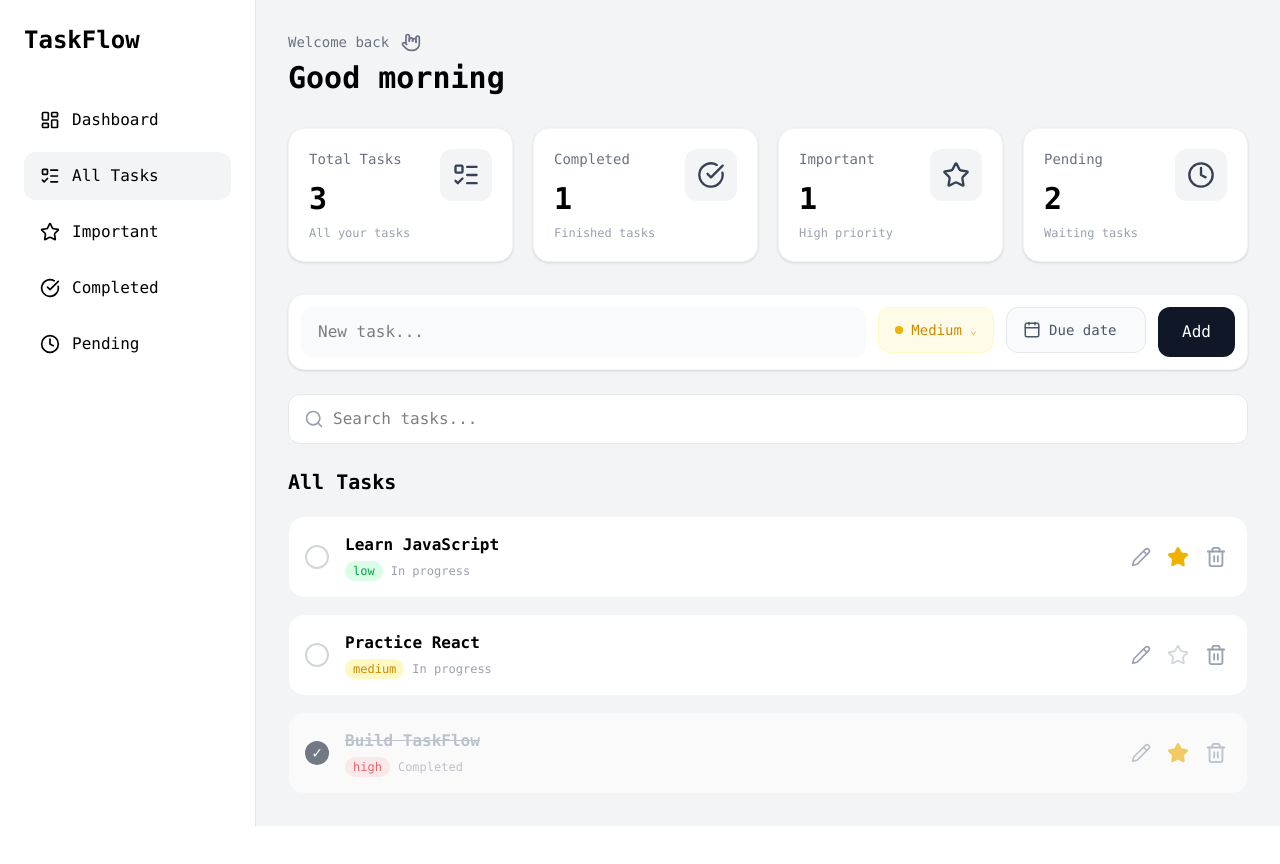
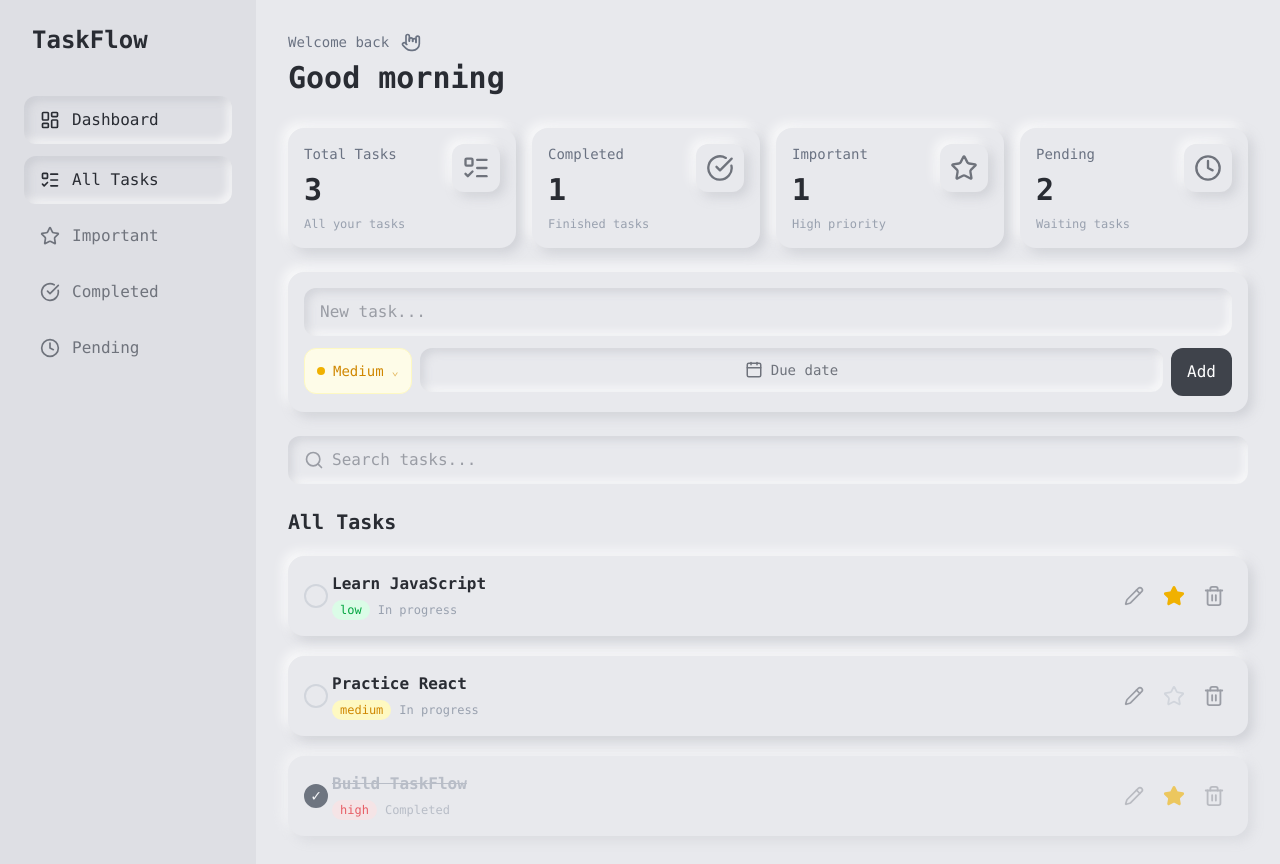
Before and after one commit to zahra-alvandi/taskflow, a React (Vite) app: page / in a window 1280 px wide. Shown: the top 864 px of the page. Before the commit the page ends 826 px from the top, so only its background shows below. Built offline with nearby package versions, Linux system fonts and the light colour scheme.

Commit message:
style: polish responsive neumorphic layout

```diff
--- a/src/App.jsx
+++ b/src/App.jsx
@@ -119,7 +119,7 @@ function App() {
   });
 
   return (
-    <div className="min-h-screen bg-gray-100 font-mono flex">
+    <div className="w-full min-h-screen bg-[var(--app-bg)] font-mono flex flex-col md:flex-row">
       <Sidebar setFilter={setFilter} filter={filter} />
       <Dashboard
         tasks={filteredTask}
--- a/src/components/AddTasks.jsx
+++ b/src/components/AddTasks.jsx
@@ -37,7 +37,7 @@ function AddTask({ addTask }) {
           setDueDate("");
           setShowPriority(false);
         }}
-        className="bg-white p-3 rounded-2xl border border-gray-100 shadow-sm flex gap-3 mb-6"
+        className="bg-[var(--surface)] p-3 sm:p-4 rounded-2xl shadow-[var(--shadow-soft-small)] flex flex-col gap-3 mb-6"
       >
         <input
           onChange={(event) => {
@@ -45,15 +45,16 @@ function AddTask({ addTask }) {
           }}
           value={title}
           type="text"
-          className="flex-1 px-4 py-3 rounded-xl bg-gray-50 border border-transparent outline-none focus:border-gray-200 focus:bg-white transition"
+          className="w-full min-w-0 px-4 py-3 rounded-xl bg-[var(--surface)] shadow-[var(--shadow-inset)] outline-none text-[var(--text-primary)] placeholder:text-[var(--text-muted)] transition"
           placeholder="New task..."
         />
 
+        <div className="flex gap-2 w-full">
           <div className="priority-picker relative">
             <button
               type="button"
               onClick={() => setShowPriority(!showPriority)}
-            className={`px-4 py-3 rounded-xl border text-sm font-medium capitalize transition ${priorityStyles[priority]}`}
+              className={`flex-1 px-3 py-3 rounded-xl border text-sm font-medium capitalize transition ${priorityStyles[priority]}`}
             >
               <div className="flex items-center gap-2">
                 <span
@@ -94,7 +95,9 @@ function AddTask({ addTask }) {
                     setShowPriority(false);
                   }}
                   className={`w-full text-left px-3 py-2 rounded-lg text-sm text-yellow-600 transition ${
-                  priority === "medium" ? "bg-yellow-50" : "hover:bg-yellow-50"
+                    priority === "medium"
+                      ? "bg-yellow-50"
+                      : "hover:bg-yellow-50"
                   }`}
                 >
                   <div className="flex items-center gap-2">
@@ -121,6 +124,7 @@ function AddTask({ addTask }) {
           </div>
 
           <DatePicker
+            wrapperClassName="flex-1 min-w-0"
             selected={dueDate ? new Date(dueDate + "T00:00:00") : null}
             onChange={(date) => {
               if (date) {
@@ -139,10 +143,10 @@ function AddTask({ addTask }) {
             customInput={
               <button
                 type="button"
-              className="w-full min-w-[140px] whitespace-nowrap px-4 py-3 rounded-xl bg-gray-50 border border-gray-200 text-sm text-gray-600 hover:bg-gray-100 hover:cursor-pointer transition flex items-center gap-2"
+                className="w-full min-w-0 whitespace-nowrap px-3 py-3 rounded-xl bg-[var(--surface)] shadow-[var(--shadow-inset)] text-sm text-[var(--text-secondary)] hover:cursor-pointer transition flex items-center justify-center gap-2 overflow-hidden"
               >
                 <Calendar size={18} />
-              <span>
+                <span className="truncate">
                   {dueDate
                     ? new Date(dueDate + "T00:00:00").toLocaleDateString(
                         "en-US",
@@ -158,9 +162,10 @@ function AddTask({ addTask }) {
             }
           />
 
-        <button className="px-6 py-3 rounded-xl bg-gray-900 text-white font-medium hover:bg-gray-700 transition cursor-pointer">
+          <button className="px-4 py-3 rounded-xl bg-[#3f434b] text-white font-medium hover:bg-[#353941] transition cursor-pointer">
             Add
           </button>
+        </div>
       </form>
     </div>
   );
--- a/src/components/BottomNav.jsx
+++ b/src/components/BottomNav.jsx
@@ -9,19 +9,21 @@ import {
 
 function BottomNav({ setFilter, filter, activeNav, setActiveNav }) {
   return (
-    <nav className="fixed bottom-4 left-1/2 -translate-x-1/2 w-[calc(100%-2rem)] max-w-md bg-white/90 backdrop-blur-md border border-gray-200/80 px-3 py-2.5 flex justify-around rounded-3xl shadow-xl md:hidden">
+    <nav className="fixed bottom-4 left-1/2 -translate-x-1/2 w-[calc(100%-2rem)] max-w-md bg-[var(--surface)] px-2 py-2 flex justify-around rounded-3xl shadow-[var(--shadow-soft)] md:hidden z-50">
       <button
         onClick={() => setActiveNav("dashboard")}
         className={`relative flex flex-col items-center justify-center w-14 h-14 transition-all duration-300 ease-out ${
-          activeNav === "dashboard" ? "-translate-y-4" : "text-gray-400"
+          activeNav === "dashboard"
+            ? "text-[var(--text-primary)]"
+            : "text-[var(--text-muted)]"
         }`}
       >
-        {activeNav === "dashboard" && (
-          <div className="absolute -top-3 w-16 h-16 bg-white rounded-full" />
-        )}
-
-        <div className="relative z-10 flex items-center justify-center w-11 h-11 rounded-full">
-          <LayoutDashboard size={22} />
+        <div
+          className={`relative z-10 flex items-center justify-center w-11 h-11 rounded-xl transition-all duration-300 ${
+            activeNav === "dashboard" ? "shadow-[var(--shadow-inset)]" : ""
+          }`}
+        >
+          <LayoutDashboard size={21} />
         </div>
 
         {activeNav === "dashboard" && (
@@ -40,12 +42,12 @@ function BottomNav({ setFilter, filter, activeNav, setActiveNav }) {
           activeNav === "all" ? "-translate-y-4" : "text-gray-400"
         }`}
       >
-        {activeNav === "all" && (
-          <div className="absolute -top-3 w-16 h-16 bg-white rounded-full" />
-        )}
-
-        <div className="relative z-10 flex items-center justify-center w-11 h-11 rounded-full">
-          <ListTodo size={22} />
+        <div
+          className={`relative z-10 flex items-center justify-center w-11 h-11 rounded-xl transition-all duration-300 ${
+            activeNav === "all" ? "shadow-[var(--shadow-inset)]" : ""
+          }`}
+        >
+          <ListTodo size={21} />
         </div>
 
         {activeNav === "all" && (
@@ -64,12 +66,12 @@ function BottomNav({ setFilter, filter, activeNav, setActiveNav }) {
           activeNav === "important" ? "-translate-y-4" : "text-gray-400"
         }`}
       >
-        {activeNav === "important" && (
-          <div className="absolute -top-3 w-16 h-16 bg-white rounded-full" />
-        )}
-
-        <div className="relative z-10 flex items-center justify-center w-11 h-11 rounded-full">
-          <Star size={22} />
+        <div
+          className={`relative z-10 flex items-center justify-center w-11 h-11 rounded-xl transition-all duration-300 ${
+            activeNav === "important" ? "shadow-[var(--shadow-inset)]" : ""
+          }`}
+        >
+          <Star size={21} />
         </div>
 
         {activeNav === "important" && (
@@ -88,12 +90,12 @@ function BottomNav({ setFilter, filter, activeNav, setActiveNav }) {
           activeNav === "completed" ? "-translate-y-4" : "text-gray-400"
         }`}
       >
-        {activeNav === "completed" && (
-          <div className="absolute -top-3 w-16 h-16 bg-white rounded-full" />
-        )}
-
-        <div className="relative z-10 flex items-center justify-center w-11 h-11 rounded-full">
-          <CheckCircle size={22} />
+        <div
+          className={`relative z-10 flex items-center justify-center w-11 h-11 rounded-xl transition-all duration-300 ${
+            activeNav === "completed" ? "shadow-[var(--shadow-inset)]" : ""
+          }`}
+        >
+          <CheckCircle size={21} />
         </div>
 
         {activeNav === "completed" && (
@@ -112,12 +114,12 @@ function BottomNav({ setFilter, filter, activeNav, setActiveNav }) {
           activeNav === "pending" ? "-translate-y-4" : "text-gray-400"
         }`}
       >
-        {activeNav === "pending" && (
-          <div className="absolute -top-3 w-16 h-16 bg-white rounded-full" />
-        )}
-
-        <div className="relative z-10 flex items-center justify-center w-11 h-11 rounded-full">
-          <Clock size={22} />
+        <div
+          className={`relative z-10 flex items-center justify-center w-11 h-11 rounded-xl transition-all duration-300 ${
+            activeNav === "pending" ? "shadow-[var(--shadow-inset)]" : ""
+          }`}
+        >
+          <Clock size={21} />
         </div>
 
         {activeNav === "pending" && (
--- a/src/components/Sidebar.jsx
+++ b/src/components/Sidebar.jsx
@@ -7,61 +7,62 @@ import {
 } from "lucide-react";
 
 function Sidebar({ setFilter, filter }) {
+  const navItems = [
+    {
+      id: "all",
+      label: "All Tasks",
+      icon: <ListTodo size={20} />,
+    },
+    {
+      id: "important",
+      label: "Important",
+      icon: <Star size={20} />,
+    },
+    {
+      id: "completed",
+      label: "Completed",
+      icon: <CircleCheckBig size={20} />,
+    },
+    {
+      id: "pending",
+      label: "Pending",
+      icon: <Clock size={20} />,
+    },
+  ];
+
   return (
-    <aside className="w-64 min-h-screen bg-white border-r border-gray-200 p-6 hidden md:flex md:flex-col">
-      <h1 className="text-2xl font-bold mb-10">TaskFlow</h1>
+    <aside className="hidden md:flex md:flex-col w-64 min-h-screen p-6 bg-[#dedfe4]">
+      <h1 className="text-2xl font-bold mb-10 px-2">
+        TaskFlow
+      </h1>
 
-      <nav className="space-y-2">
-        <button className="w-full flex items-center gap-3 text-left px-4 py-3 rounded-xl font-medium hover:cursor-pointer ">
+      <button
+        onClick={() => setFilter("all")}
+        className={`w-full flex items-center gap-3 px-4 py-3 rounded-xl transition ${
+          filter === "all"
+            ? "shadow-[var(--shadow-inset)] text-[var(--text-primary)]"
+            : "text-[var(--text-secondary)] hover:shadow-[var(--shadow-soft-small)]"
+        }`}
+      >
         <LayoutDashboard size={20} />
         Dashboard
       </button>
 
+      <nav className="space-y-2 mt-3">
+        {navItems.map((item) => (
           <button
-          onClick={() => setFilter("all")}
-          className={`w-full flex items-center gap-3 text-left px-4 py-3 rounded-xl hover:cursor-pointer transition ${
-            filter === "all" ? "bg-gray-100 font-medium" : "hover:bg-gray-100"
+            key={item.id}
+            onClick={() => setFilter(item.id)}
+            className={`w-full flex items-center gap-3 px-4 py-3 rounded-xl transition ${
+              filter === item.id
+                ? "shadow-[var(--shadow-inset)] text-[var(--text-primary)]"
+                : "text-[var(--text-secondary)] hover:shadow-[var(--shadow-soft-small)]"
             }`}
           >
-          <ListTodo size={20} />
-          All Tasks
+            {item.icon}
+            {item.label}
           </button>
-
-        <button
-          onClick={() => setFilter("important")}
-          className={`w-full flex items-center gap-3 text-left px-4 py-3 rounded-xl hover:cursor-pointer transition ${
-            filter === "important"
-              ? "bg-gray-100 font-medium"
-              : "hover:bg-gray-100"
-          }`}
-        >
-          <Star size={20} />
-          Important
-        </button>
-
-        <button
-          onClick={() => setFilter("completed")}
-          className={`w-full flex items-center gap-3 text-left px-4 py-3 rounded-xl hover:cursor-pointer transition ${
-            filter === "completed"
-              ? "bg-gray-100 font-medium"
-              : "hover:bg-gray-100"
-          }`}
-        >
-          <CircleCheckBig size={20} />
-          Completed
-        </button>
-
-        <button
-          onClick={() => setFilter("pending")}
-          className={`w-full flex items-center gap-3 text-left px-4 py-3 rounded-xl  hover:cursor-pointer transition ${
-            filter === "pending"
-              ? "bg-gray-100 font-medium"
-              : "hover:bg-gray-100"
-          }`}
-        >
-          <Clock size={20} />
-          Pending
-        </button>
+        ))}
       </nav>
     </aside>
   );
--- a/src/components/StatsCard.jsx
+++ b/src/components/StatsCard.jsx
@@ -1,16 +1,18 @@
 function StatCard({ title, value, icon, description }) {
   return (
-    <div className="bg-white p-5 rounded-2xl shadow-sm border border-gray-100 hover:shadow-md transition-all duration-300">
+    <div className="bg-[var(--surface)] p-4 rounded-2xl shadow-[var(--shadow-soft-small)] transition-all duration-300">
       <div className="flex justify-between items-start">
         <div>
           <p className="text-gray-500 text-sm">{title}</p>
 
-          <h3 className="text-3xl font-bold mt-3">{value}</h3>
+          <h3 className="text-2xl sm:text-3xl font-bold mt-2">{value}</h3>
 
           <p className="text-xs text-gray-400 mt-2">{description}</p>
         </div>
 
-        <div className="p-3 rounded-xl bg-gray-100 text-gray-700">{icon}</div>
+        <div className="p-2.5 rounded-xl bg-[var(--surface)] text-[var(--text-secondary)] shadow-[var(--shadow-soft-small)]">
+          {icon}
+        </div>
       </div>
     </div>
   );
--- a/src/components/TaskCard.jsx
+++ b/src/components/TaskCard.jsx
@@ -25,13 +25,14 @@ function TaskCard({ task, toggleTask, toggleImportant, deleteTask, editTask }) {
 
   return (
     <div
-      onClick={() => toggleTask(task.id)}
-      className={`bg-white p-4 rounded-2xl border border-gray-100
-        flex items-center justify-between
-        hover:shadow-md hover:cursor-pointer transition-all duration-300
-        ${task.completed ? "opacity-60" : ""}`}
-    >
-      <div className="flex items-center gap-4">
+  onClick={() => toggleTask(task.id)}
+  className={`w-full min-w-0 bg-[var(--surface)] p-4 rounded-2xl
+    shadow-[var(--shadow-soft-small)]
+    flex items-center gap-3 my-5
+    hover:cursor-pointer transition-all duration-300
+    ${task.completed ? "opacity-60" : ""}`}
+>
+      <div className="flex items-center gap-1 shrink-0 ml-auto self-center md:ml-0">
         <button
           onClick={(event) => {
             event.stopPropagation();
@@ -46,7 +47,7 @@ function TaskCard({ task, toggleTask, toggleImportant, deleteTask, editTask }) {
           {task.completed && "✓"}
         </button>
 
-        <div>
+        <div className="min-w-0 flex-1">
           {isEditing ? (
             <input
               type="text"
@@ -110,7 +111,7 @@ function TaskCard({ task, toggleTask, toggleImportant, deleteTask, editTask }) {
         </div>
       </div>
 
-      <div className="flex items-center gap-2">
+      <div className="flex items-center gap-1 shrink-0 ml-auto self-center">
         <button
           onClick={(event) => {
             event.stopPropagation();
@@ -127,7 +128,7 @@ function TaskCard({ task, toggleTask, toggleImportant, deleteTask, editTask }) {
               setIsEditing(true);
             }
           }}
-          className="p-1 text-gray-400 hover:text-blue-500 hover:cursor-pointer transition"
+          className="w-9 h-9 rounded-xl flex items-center justify-center text-[var(--text-muted)] hover:text-[var(--text-primary)] hover:shadow-[var(--shadow-soft-small)] transition"
         >
           {isEditing ? "✓" : <Pencil size={20} />}
         </button>
@@ -137,7 +138,7 @@ function TaskCard({ task, toggleTask, toggleImportant, deleteTask, editTask }) {
             event.stopPropagation();
             toggleImportant(task.id);
           }}
-          className="p-1"
+          className="w-9 h-9 rounded-xl flex items-center justify-center hover:shadow-[var(--shadow-soft-small)] transition"
         >
           <Star
             size={22}
@@ -151,7 +152,7 @@ function TaskCard({ task, toggleTask, toggleImportant, deleteTask, editTask }) {
             event.stopPropagation();
             deleteTask(task.id);
           }}
-          className="p-1 text-gray-400 hover:text-red-500 hover:cursor-pointer transition"
+          className="w-9 h-9 rounded-xl flex items-center justify-center text-[var(--text-muted)] hover:text-red-500 hover:shadow-[var(--shadow-soft-small)] transition"
         >
           <Trash2 size={22} />
         </button>
--- a/src/components/TaskList.jsx
+++ b/src/components/TaskList.jsx
@@ -2,7 +2,7 @@ import TaskCard from "./TaskCard";
 
 function TaskList({ tasks, toggleTask, toggleImportant, deleteTask, editTask }) {
   return (
-    <div className="space-y-4 mt-5">
+    <div className="w-full space-y-4 mt-5">
       {tasks.map((task) => (
         <TaskCard key={task.id} task={task} toggleTask={toggleTask} toggleImportant={toggleImportant} deleteTask={deleteTask} editTask={editTask} />
       ))}
--- a/src/index.css
+++ b/src/index.css
@@ -1,40 +1,144 @@
 @import "tailwindcss";
 
+/* ================================
+   TaskFlow — Soft Neumorphism
+================================ */
+
+:root {
+  --app-bg: #e8e9ed;
+  --surface: #e8e9ed;
+
+  --text-primary: #292c33;
+  --text-secondary: #6f737c;
+  --text-muted: #9a9da5;
+
+  --shadow-dark: rgba(163, 166, 175, 0.45);
+  --shadow-light: rgba(255, 255, 255, 0.85);
+
+  --shadow-soft:
+    8px 8px 18px var(--shadow-dark), -8px -8px 18px var(--shadow-light);
+
+  --shadow-soft-small:
+    5px 5px 12px rgba(163, 166, 175, 0.35),
+    -5px -5px 12px rgba(255, 255, 255, 0.8);
+
+  --shadow-inset:
+    inset 4px 4px 9px rgba(163, 166, 175, 0.3),
+    inset -4px -4px 9px rgba(255, 255, 255, 0.75);
+}
+
+/* ================================
+   Base
+================================ */
+
+html,
+body,
+#root {
+  width: 100%;
+  min-height: 100%;
+}
+
+html {
+  background: var(--app-bg);
+}
+
+body {
+  margin: 0;
+  background: var(--app-bg);
+  color: var(--text-primary);
+  font-family: monospace;
+  box-sizing: border-box;
+}
+
+*,
+*::before,
+*::after {
+  box-sizing: border-box;
+}
+
+/* ================================
+   React DatePicker
+================================ */
+
 .react-datepicker {
-  border: 1px solid #e5e7eb !important;
-  border-radius: 16px !important;
+  border: none !important;
+  border-radius: 18px !important;
+  background: var(--surface) !important;
   font-family: inherit !important;
   overflow: hidden;
+
+  box-shadow: var(--shadow-soft) !important;
 }
 
 .react-datepicker__header {
-  background: white !important;
-  border-bottom: 1px solid #f3f4f6 !important;
+  background: var(--surface) !important;
+  border-bottom: none !important;
+  padding-top: 14px !important;
 }
 
 .react-datepicker__current-month {
-  color: #111827 !important;
+  color: var(--text-primary) !important;
   font-weight: 600 !important;
 }
 
 .react-datepicker__day-name {
-  color: #9ca3af !important;
+  color: var(--text-muted) !important;
 }
 
 .react-datepicker__day {
-  border-radius: 8px !important;
+  color: var(--text-secondary) !important;
+  border-radius: 9px !important;
+  transition: all 0.2s ease;
 }
 
 .react-datepicker__day:hover {
-  border-radius: 8px !important;
+  background: var(--surface) !important;
+  border-radius: 9px !important;
+
+  box-shadow: var(--shadow-soft-small) !important;
 }
 
 .react-datepicker__day--selected {
-  background: #111827 !important;
-  color: white !important;
+  background: #3f434b !important;
+  color: #ffffff !important;
+  border-radius: 9px !important;
+
+  box-shadow:
+    inset 2px 2px 4px rgba(0, 0, 0, 0.2),
+    inset -2px -2px 4px rgba(255, 255, 255, 0.12) !important;
 }
 
 .react-datepicker__day--keyboard-selected {
-  background: #f3f4f6 !important;
-  color: #111827 !important;
+  background: var(--surface) !important;
+  color: var(--text-primary) !important;
+
+  box-shadow: var(--shadow-soft-small) !important;
 }
+
+.react-datepicker__day--outside-month {
+  color: #b7b9bf !important;
+}
+
+/* ================================
+   DatePicker Navigation
+================================ */
+
+.react-datepicker__navigation {
+  top: 12px !important;
+}
+
+.react-datepicker__navigation-icon::before {
+  border-color: var(--text-secondary) !important;
+}
+
+.react-datepicker__navigation:hover .react-datepicker__navigation-icon::before {
+  border-color: var(--text-primary) !important;
+}
+
+/* ================================
+   DatePicker Triangle
+================================ */
+
+.react-datepicker__triangle {
+  display: none !important;
+}
--- a/src/pages/Dashboard.jsx
+++ b/src/pages/Dashboard.jsx
@@ -92,7 +92,7 @@ function Dashboard({
   ];
 
   return (
-    <main className="flex-1 p-8 pb-24 md:pb-8">
+    <main className="flex-1 min-w-0 w-full px-4 py-6 pb-24 sm:px-6 md:p-8 md:pb-8">
       <header className="mb-8">
         <p className="flex gap-3 text-sm text-gray-500 mb-2">
           Welcome back
@@ -101,7 +101,7 @@ function Dashboard({
 
         <h2 className="text-3xl font-bold">Good morning</h2>
       </header>
-      <div className="grid grid-cols-1 sm:grid-cols-2 xl:grid-cols-4 gap-5 mb-8">
+      <div className="grid grid-cols-2 xl:grid-cols-4 gap-4 mb-6">
         {statcards.map((statcard) => {
           return (
             <StatCard
@@ -120,7 +120,7 @@ function Dashboard({
       <div className="relative mb-6">
         <Search
           size={20}
-          className="absolute left-4 top-1/2 -translate-y-1/2 text-gray-400"
+          className="absolute left-4 top-1/2 -translate-y-1/2 text-[var(--text-muted)]"
         />
 
         <input
@@ -128,14 +128,14 @@ function Dashboard({
           placeholder="Search tasks..."
           value={search}
           onChange={(event) => setSearch(event.target.value)}
-          className="w-full pl-11 pr-4 py-3 rounded-xl bg-white border border-gray-200 outline-none focus:border-gray-400 transition"
+          className="w-full min-w-0 pl-11 pr-10 py-3 rounded-xl bg-[var(--surface)] shadow-[var(--shadow-inset)] outline-none text-[var(--text-primary)] placeholder:text-[var(--text-muted)] transition focus:shadow-[var(--shadow-inset)]"
         />
 
         {search && (
           <button
             type="button"
             onClick={() => setSearch("")}
-            className="absolute right-4 top-1/2 -translate-y-1/2 text-gray-400 hover:text-gray-700 transition"
+            className="absolute right-4 top-1/2 -translate-y-1/2 text-[var(--text-muted)] hover:text-[var(--text-primary)] transition"
           >
             ×
           </button>
```
Lines whose indentation alone changed are shown as unchanged.
